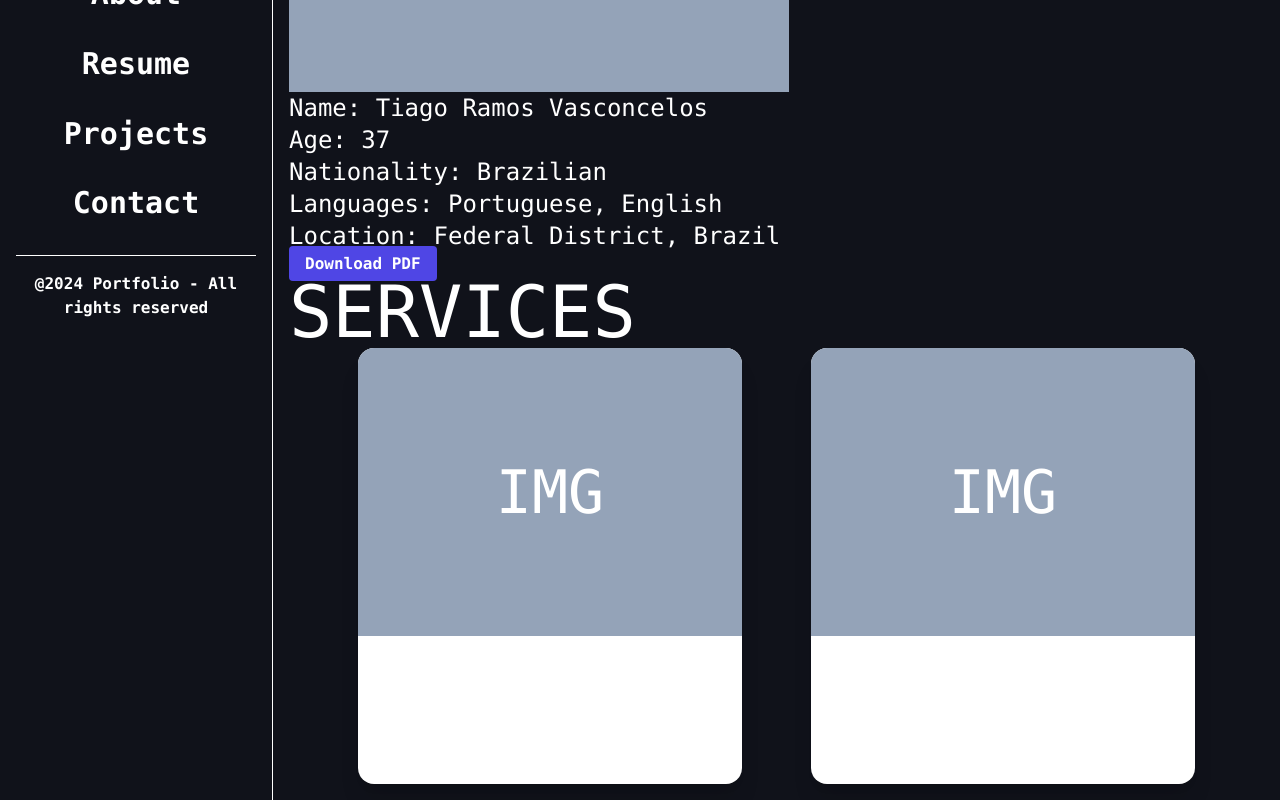
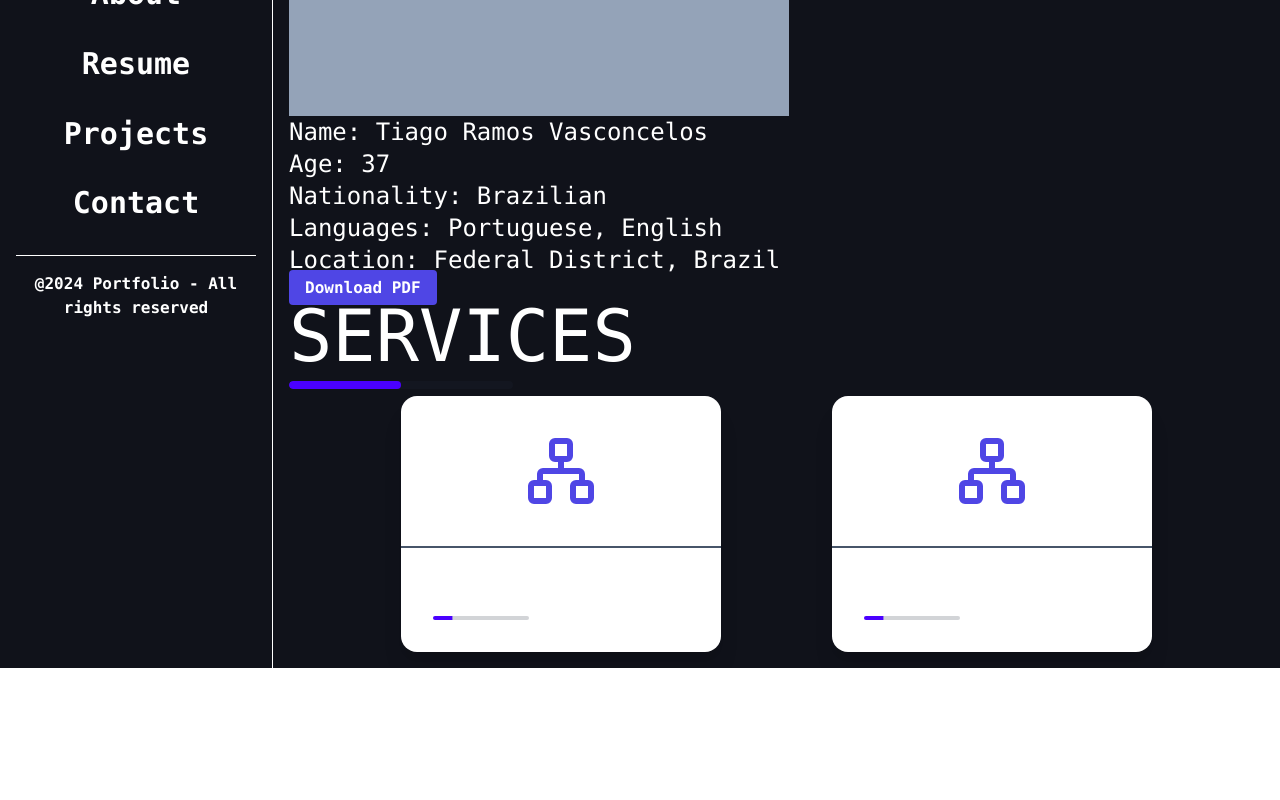
Before and after one commit to Tiago-devop/portfolio, a React (Vite) app: page /about in a window 1280 px wide. Shown: the part 496-1296 px from the top of the page. After the commit the page ends 1164 px from the top, so only its background shows below. Built offline with nearby package versions, Linux system fonts and the light colour scheme.

Commit message:
Add progress bars to About page

```diff
--- a/src/pages/About.tsx
+++ b/src/pages/About.tsx
@@ -1,7 +1,9 @@
+import { LuNetwork } from "react-icons/lu";
 export default function About() {
   return (
     <div className="w-full h-full">
       <h2 className="text-7xl">ABOUT ME</h2>
+      <progress className="progress progress-primary w-56" value="50" max="100"></progress>
       <div>
         <div className="w-[500px] h-[500px] bg-slate-400 flex justify-center items-center">
           <p className="text-white text-6xl">IMG</p>
@@ -18,21 +20,28 @@ export default function About() {
         </div>
       </div>
       <h2 className="text-7xl">SERVICES</h2>
+      <progress className="progress progress-primary w-56" value="50" max="100"></progress>
       <div className="flex w-full justify-evenly">
-        <div className="card w-96 bg-base-100 shadow-xl">
-          <figure><div className="w-full h-72 bg-slate-400 text-6xl text-white flex justify-center items-center">IMG</div></figure>
-          <div className="card-body">
-            <h2 className="card-title">Shoes!</h2>
-            <p>If a dog chews shoes whose shoes does he choose?</p>
-
+        <div className="card w-80 h-64 bg-base-100 shadow-xl">
+          <figure>
+            <div className="w-full h-40 flex justify-center items-center">
+              <LuNetwork className="text-7xl text-indigo-600" />
+            </div>
+          </figure>
+          <div className="card-body border-t-2 border-slate-600">
+            <h2 className="card-title">Web Design</h2>
+            <progress className="progress progress-primary w-24 h-1"></progress>
           </div>
         </div>
-        <div className="card w-96 bg-base-100 shadow-xl">
-          <figure><div className="w-full h-72 bg-slate-400 text-6xl text-white flex justify-center items-center">IMG</div></figure>
-          <div className="card-body">
-            <h2 className="card-title">Shoes!</h2>
-            <p>If a dog chews shoes whose shoes does he choose?</p>
-
+        <div className="card w-80 h-64 bg-base-100 shadow-xl">
+          <figure>
+            <div className="w-full h-40 flex justify-center items-center">
+              <LuNetwork className="text-7xl text-indigo-600" />
+            </div>
+          </figure>
+          <div className="card-body border-t-2 border-slate-600">
+            <h2 className="card-title">Problem Solving</h2>
+            <progress className="progress progress-primary w-24 h-1"></progress>
           </div>
         </div>
       </div>
```
